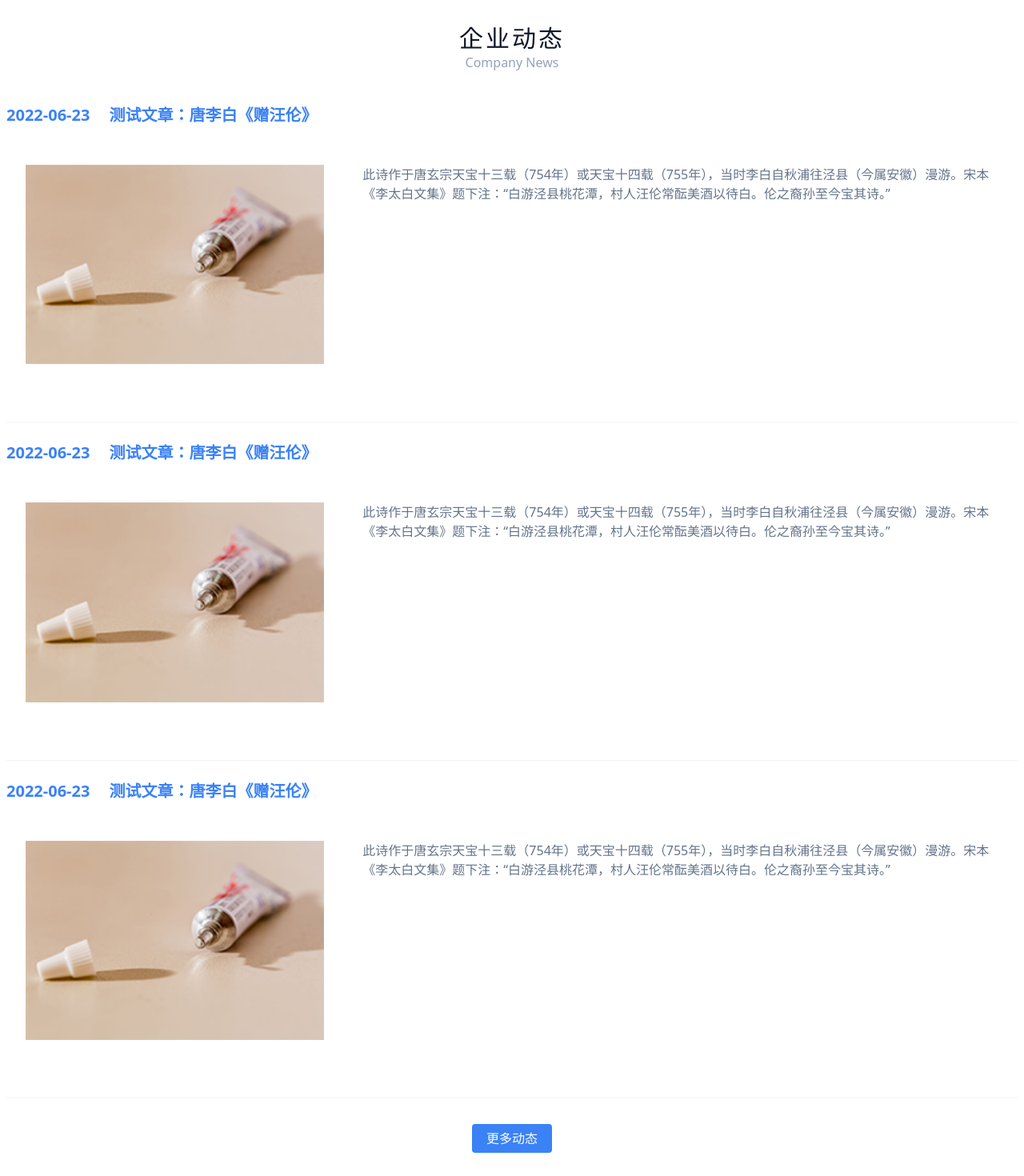
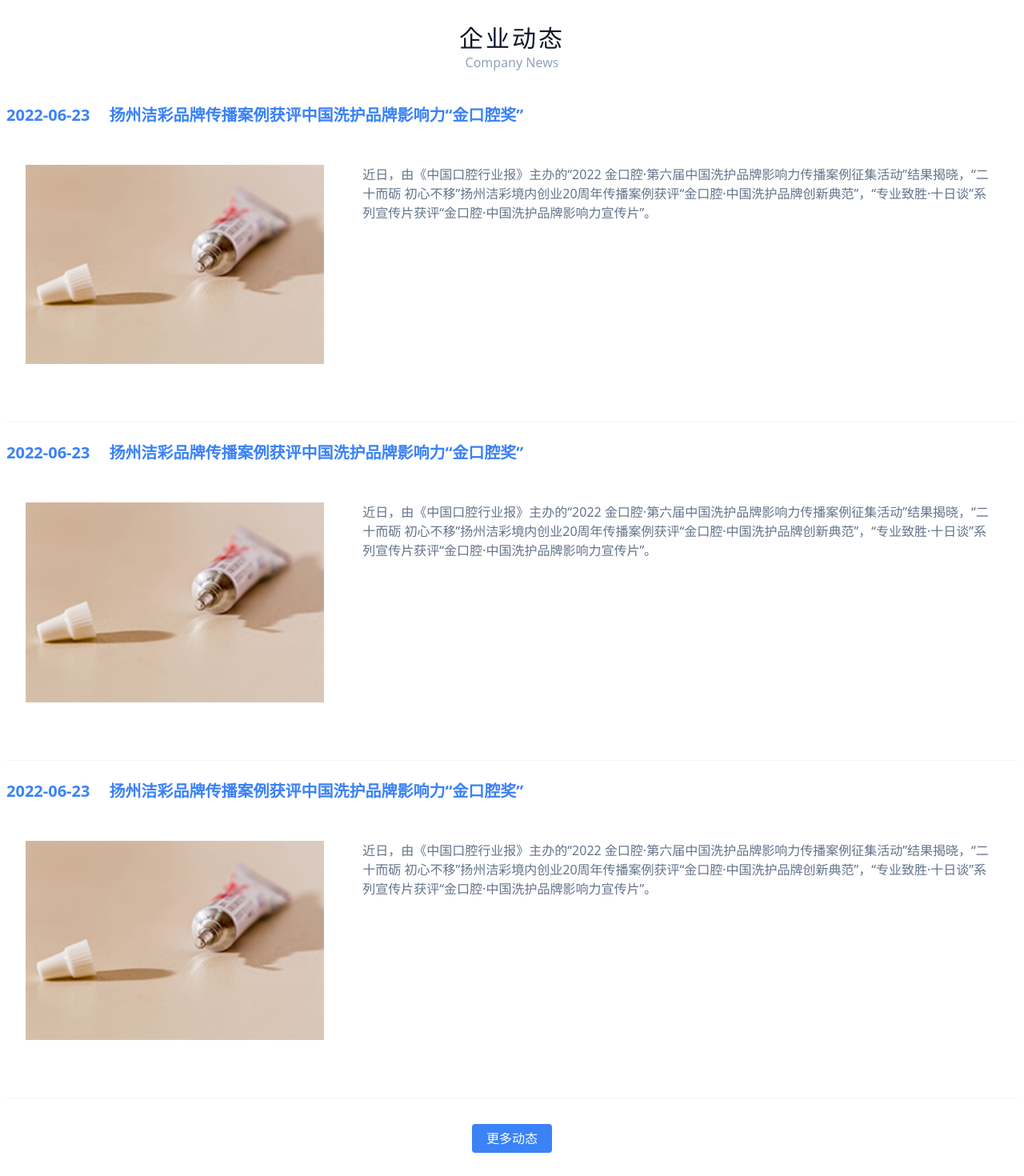
Before and after one commit to misternian/joycare-nuxtjs, a Nuxt app: page / in a window 1280 px wide. Shown: the part 4300-5770 px from the top of the page at 80% size. Built offline with nearby package versions, Linux system fonts and the light colour scheme.

Commit message:
优化首页的demo新闻内容

```diff
--- a/pages/index.vue
+++ b/pages/index.vue
@@ -514,7 +514,7 @@
                   >2022-06-23</div
                 >
                 <div class="">
-                  <a href="" class="text-lg font-semibold text-blue-500 hover:underline lg:text-xl">测试文章：唐李白《赠汪伦》</a>
+                  <a href="" class="text-lg font-semibold text-blue-500 hover:underline lg:text-xl">扬州洁彩品牌传播案例获评中国洗护品牌影响力“金口腔奖”</a>
                 </div>
               </div>
               <div class="flex flex-col md:flex-row">
@@ -522,7 +522,10 @@
                   <img src="~/assets/img/16.jpg" alt="article-placeholder" class="object-cover w-full"/>
                 </div>
                 <div class="font-light text-slate-500 md:w-1/2 lg:w-2/3 md:p-4 lg:p-6">
-                  此诗作于唐玄宗天宝十三载（754年）或天宝十四载（755年），当时李白自秋浦往泾县（今属安徽）漫游。宋本《李太白文集》题下注：“白游泾县桃花潭，村人汪伦常酝美酒以待白。伦之裔孙至今宝其诗。”
+                  <p class="mb-2">
+                  近日，由《中国口腔行业报》主办的“2022 金口腔·第六届中国洗护品牌影响力传播案例征集活动”结果揭晓，“二十而砺 初心不移”扬州洁彩境内创业20周年传播案例获评“金口腔·中国洗护品牌创新典范”，“专业致胜·十日谈”系列宣传片获评“金口腔·中国洗护品牌影响力宣传片”。
+                  </p>
+
                 </div>
               </div>
             </div>
@@ -534,7 +537,7 @@
                   >2022-06-23</div
                 >
                 <div class="">
-                  <a href="" class="text-lg font-semibold text-blue-500 hover:underline lg:text-xl">测试文章：唐李白《赠汪伦》</a>
+                  <a href="" class="text-lg font-semibold text-blue-500 hover:underline lg:text-xl">扬州洁彩品牌传播案例获评中国洗护品牌影响力“金口腔奖”</a>
                 </div>
               </div>
               <div class="flex flex-col md:flex-row">
@@ -542,7 +545,12 @@
                   <img src="~/assets/img/16.jpg" alt="article-placeholder" class="object-cover w-full"/>
                 </div>
                 <div class="font-light text-slate-500 md:w-1/2 lg:w-2/3 md:p-4 lg:p-6">
-                  此诗作于唐玄宗天宝十三载（754年）或天宝十四载（755年），当时李白自秋浦往泾县（今属安徽）漫游。宋本《李太白文集》题下注：“白游泾县桃花潭，村人汪伦常酝美酒以待白。伦之裔孙至今宝其诗。”
+                  <p class="mb-2">
+
+
+                  近日，由《中国口腔行业报》主办的“2022 金口腔·第六届中国洗护品牌影响力传播案例征集活动”结果揭晓，“二十而砺 初心不移”扬州洁彩境内创业20周年传播案例获评“金口腔·中国洗护品牌创新典范”，“专业致胜·十日谈”系列宣传片获评“金口腔·中国洗护品牌影响力宣传片”。
+                </p>
+
                 </div>
               </div>
             </div>
@@ -554,7 +562,7 @@
                   >2022-06-23</div
                 >
                 <div class="">
-                  <a href="" class="text-lg font-semibold text-blue-500 hover:underline lg:text-xl">测试文章：唐李白《赠汪伦》</a>
+                  <a href="" class="text-lg font-semibold text-blue-500 hover:underline lg:text-xl">扬州洁彩品牌传播案例获评中国洗护品牌影响力“金口腔奖”</a>
                 </div>
               </div>
               <div class="flex flex-col md:flex-row">
@@ -562,7 +570,10 @@
                   <img src="~/assets/img/16.jpg" alt="article-placeholder" class="object-cover w-full"/>
                 </div>
                 <div class="font-light text-slate-500 md:w-1/2 lg:w-2/3 md:p-4 lg:p-6">
-                  此诗作于唐玄宗天宝十三载（754年）或天宝十四载（755年），当时李白自秋浦往泾县（今属安徽）漫游。宋本《李太白文集》题下注：“白游泾县桃花潭，村人汪伦常酝美酒以待白。伦之裔孙至今宝其诗。”
+                  <p class="mb-2">
+                  近日，由《中国口腔行业报》主办的“2022 金口腔·第六届中国洗护品牌影响力传播案例征集活动”结果揭晓，“二十而砺 初心不移”扬州洁彩境内创业20周年传播案例获评“金口腔·中国洗护品牌创新典范”，“专业致胜·十日谈”系列宣传片获评“金口腔·中国洗护品牌影响力宣传片”。
+                </p>
+
                 </div>
               </div>
             </div>
```
Also changed, not shown: 1 other file (tests, documents, lock files or other folders).
